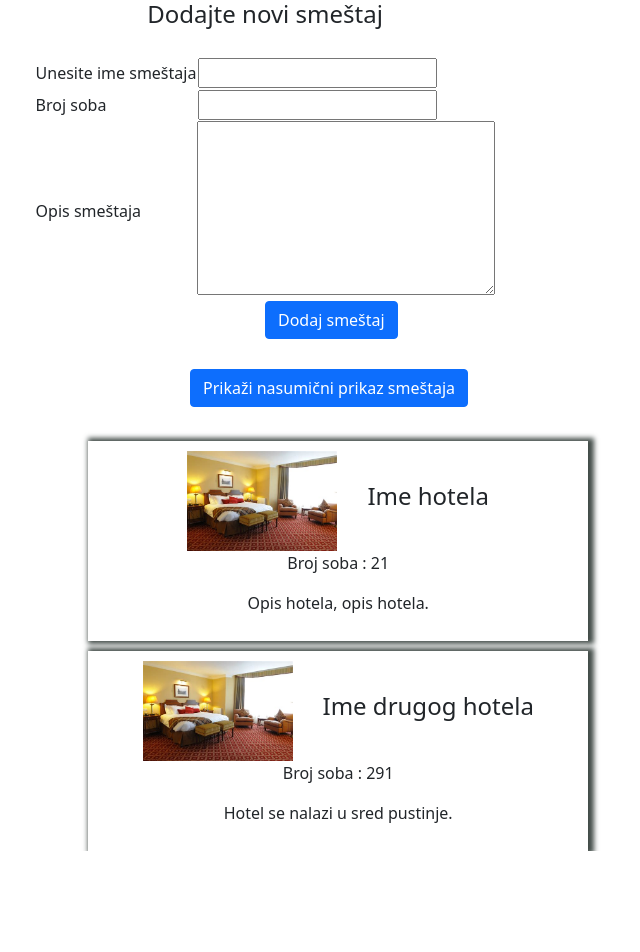
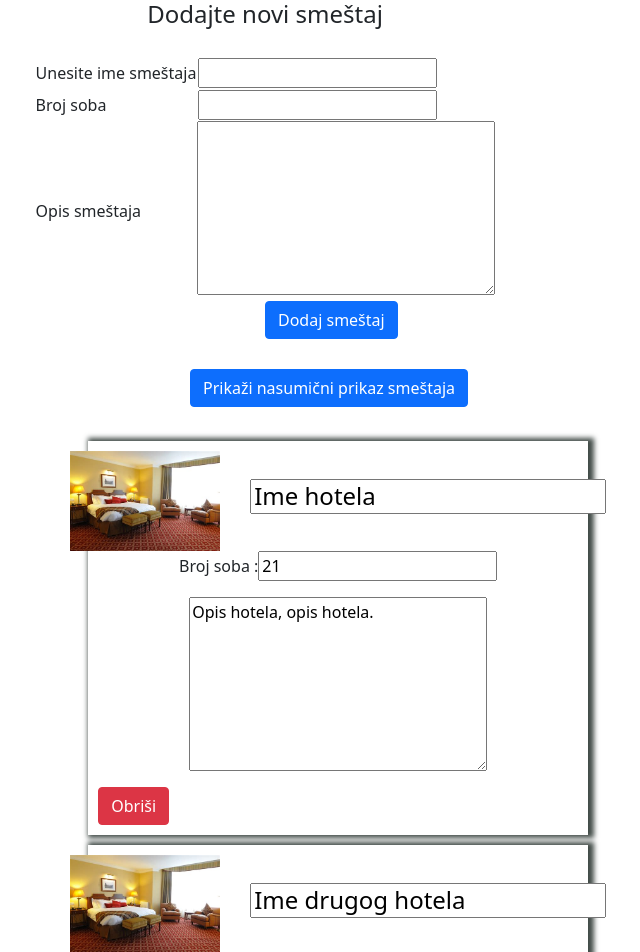
Before and after one commit to stefan-gg/university, an Angular app in the folder IT255/DZ05/: page / in a window 1280 px wide. Shown: the top 952 px of the page, without its empty margins (375-1015 px from the left). Before the commit the page ends 851 px from the top, so only its background shows below. Built offline with nearby package versions, Linux system fonts and the light colour scheme.

Commit message:
IT255 - DZ06

```diff
--- a/IT255/DZ05/src/app/app.component.html
+++ b/IT255/DZ05/src/app/app.component.html
@@ -59,7 +59,11 @@
     <button (click)="addSmestaj(imeHotela, brojSoba, opisHotela)" class="btn btn-primary">Dodaj smeštaj</button>
   </form>
   <button class="dugme btn btn-primary" (click)="shuffleSmestaj()">Prikaži nasumični prikaz smeštaja</button><br />
+
 </div>
 <div class="smestaj">
-  <app-smestaj *ngFor="let smestaj of lista_svih_smestaja" [smestaj]="smestaj"></app-smestaj>
+  <div *ngFor="let smestaj of lista_svih_smestaja">
+    <app-smestaj [smestaj]="smestaj" (deleteSmestaj)="deleteIzabraniSmestaj($event)" >
+    </app-smestaj>
+  </div>
 </div>
--- a/IT255/DZ05/src/app/app.component.ts
+++ b/IT255/DZ05/src/app/app.component.ts
@@ -8,14 +8,14 @@ import { Smestaj } from './smestaj/smestaj.model';
 })
 export class AppComponent {
   title = 'DZ05-MetHotels';
-  lista_svih_smestaja: Smestaj[];
+  public lista_svih_smestaja: Smestaj[] = [];
 
   constructor() {
     this.lista_svih_smestaja = [new Smestaj("Ime hotela", "21", "Opis hotela, opis hotela."),
     new Smestaj("Ime drugog hotela", "291", "Hotel se nalazi u sred pustinje.")];
   }
 
-  addSmestaj(imeHotela: HTMLInputElement, brojSoba: HTMLInputElement, opisHotela: HTMLTextAreaElement): boolean {
+  addSmestaj(imeHotela: HTMLInputElement, brojSoba: HTMLInputElement, opisHotela: HTMLTextAreaElement): void{
     console.log(imeHotela.value);
     console.log(brojSoba.value)
 
@@ -27,13 +27,23 @@ export class AppComponent {
     brojSoba.value = "";
     opisHotela.value = "";
 
-    return false;
+  }
+
+  deleteIzabraniSmestaj(smestaj: Smestaj) {
+    var lista = this.lista_svih_smestaja;
+    var novaLista = [];
+    for (const element of lista) {
+      if (element !== smestaj) {
+        novaLista.push(element);
+      }
+    }
+    this.lista_svih_smestaja = novaLista;
   }
 
   shuffleSmestaj() {
     let velicinaNiza = this.lista_svih_smestaja.length
 
-    while(0 !== velicinaNiza){
+    while (0 !== velicinaNiza) {
       let randomIndex = Math.floor(Math.random() * velicinaNiza);
       velicinaNiza--;
       //dolazi do zamene vrednosti izmedju 2 promenljive
--- a/IT255/DZ05/src/app/smestaj/smestaj.component.html
+++ b/IT255/DZ05/src/app/smestaj/smestaj.component.html
@@ -29,9 +29,10 @@
 </style>
 <div class="opisSmestaja">
     <div class="imeISlika">
-        <img src="assets/img/slikasobe.jpg" alt="">
-        <h4 class="imeHotela">{{ smestaj.imeHotela }}</h4>
+        <img src="assets/img/slikasobe.jpg" alt="slika sobe sa bračnim krevetom">
+        <h4 class="imeHotela"><input type="text" value="{{ smestaj.imeHotela }}" #imeHotela></h4>
     </div>
-    <p class="brojSoba">Broj soba : {{ smestaj.brojSoba }}</p>
-    <p class="opisHotela">{{ smestaj.opisHotela }}</p>
+    <p class="brojSoba">Broj soba : <input class="brojSoba" type="number" value="{{ smestaj.brojSoba }}"></p>
+    <p class="opisHotela"><textarea cols="30" rows="7">{{ smestaj.opisHotela }}</textarea></p>
+    <button (click)="obrisi()" class="btn btn-danger" >Obriši</button>
 </div>
--- a/IT255/DZ05/src/app/smestaj/smestaj.component.ts
+++ b/IT255/DZ05/src/app/smestaj/smestaj.component.ts
@@ -1,4 +1,4 @@
-import { Component, HostBinding, Input, OnInit } from '@angular/core';
+import { Component, EventEmitter, Input, OnInit, Output } from '@angular/core';
 import {Smestaj} from './smestaj.model';
 
 @Component({
@@ -7,10 +7,16 @@ import {Smestaj} from './smestaj.model';
   styleUrls: ['./smestaj.component.css']
 })
 export class SmestajComponent implements OnInit {
-  @Input() smestaj: Smestaj;
+
+  @Output() deleteSmestaj: EventEmitter<Smestaj>;
+  @Input() smestaj: any;
 
   constructor() {
-    this.smestaj = new Smestaj('', '', '');
+    this.deleteSmestaj = new EventEmitter();
+  }
+
+  public obrisi(): void {
+    this.deleteSmestaj.emit(this.smestaj);
   }
 
   ngOnInit(): void {
--- a/IT255/DZ05/src/app/smestaj/smestaj.model.ts
+++ b/IT255/DZ05/src/app/smestaj/smestaj.model.ts
@@ -1,4 +1,5 @@
 export class Smestaj {
+
     imeHotela: string;
     opisHotela: string;
     brojSoba: string;
```
